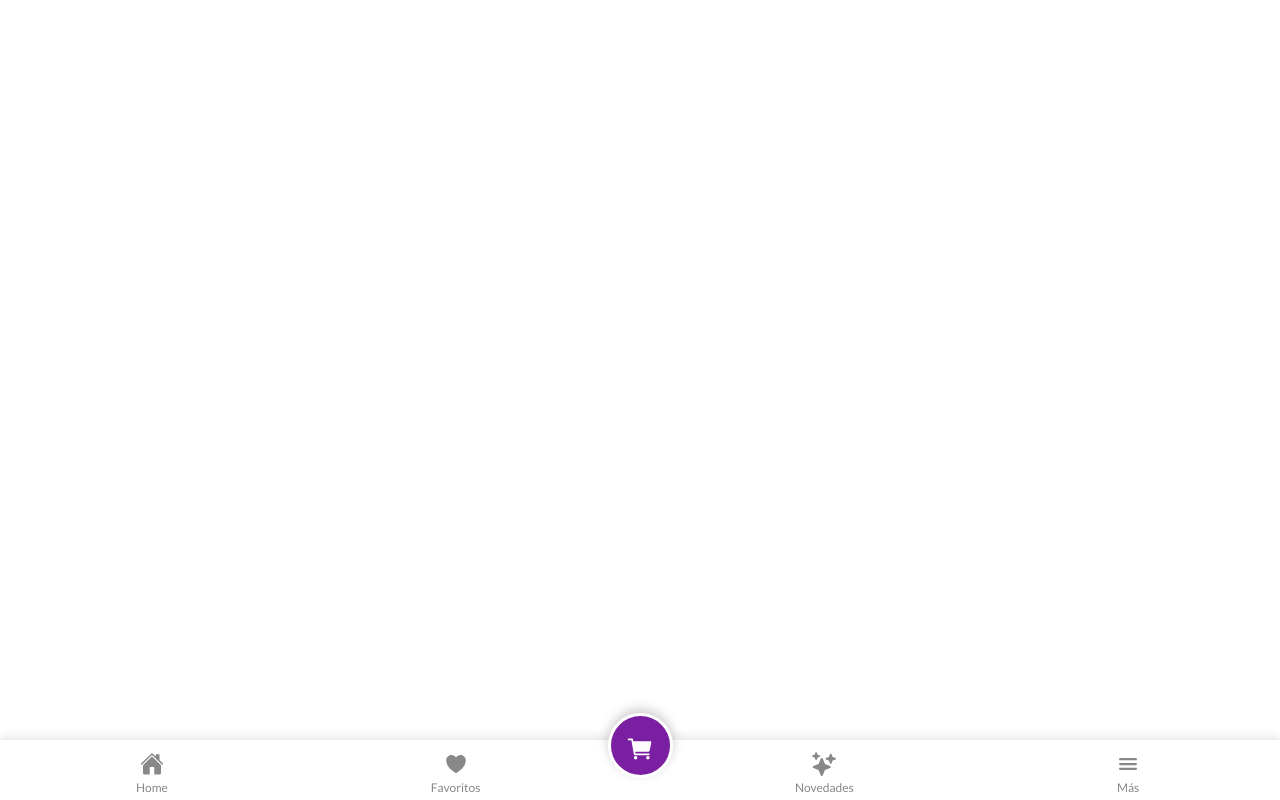
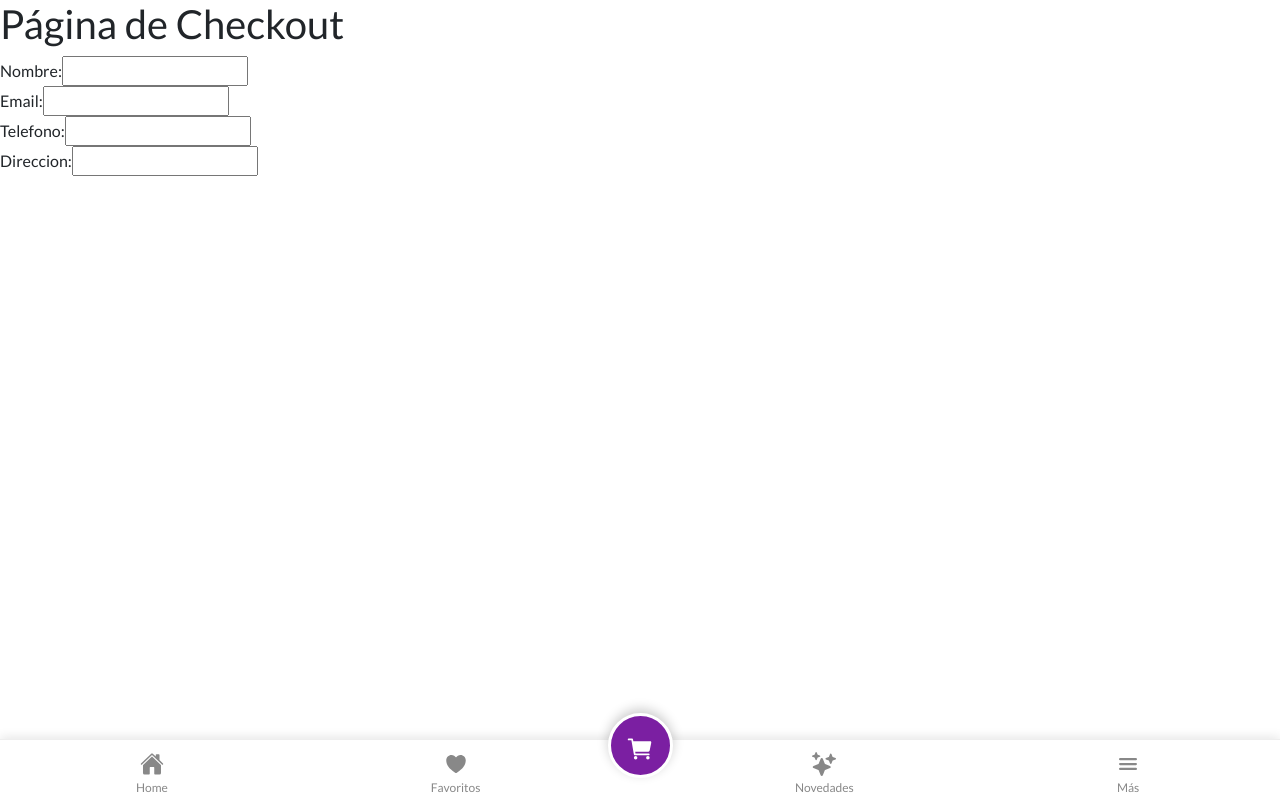
Before and after one commit to joajose8209/proyecto-e-commerce, a React (Vite) app: page /checkout in a window 1280 px wide. Built offline with nearby package versions, Linux system fonts and the light colour scheme.

Commit message:
Tarjeta 1 Sprint 12, Ruta y estructura del formulario

```diff
--- a/src/App.jsx
+++ b/src/App.jsx
@@ -10,6 +10,7 @@ import FavoritesPage from './pages/FavoritesPage';
 import CartPage from './pages/CartPage';
 import NovedadesPage from './pages/NovedadesPage';
 import MorePage from './pages/MorePage';
+import CheckoutPage from './pages/CheckoutPage';
 
 
 import Navbar from './components/Navbar';
@@ -142,6 +143,7 @@ element={<CartPage />}
 />
 <Route path="/novedades" element={<NovedadesPage productos={todosLosProductos} />} />
 <Route path="/mas" element={<MorePage />} />
+<Route path='/checkout' element={<CheckoutPage />} />
 </Routes>
 </main>
 <Navbar />
--- a/src/pages/CartPage.jsx
+++ b/src/pages/CartPage.jsx
@@ -54,7 +54,7 @@ return (
 <span>Total:</span>
 <span>${total}</span>
 </div>
-<button className="btn-checkout">Finalizar Compra</button>
+<Link to="/checkout" className="btn-checkout">Finalizar Compra</Link>
 </div>
 </div>
 )}
--- /dev/null
+++ b/src/pages/CheckoutPage.jsx
@@ -0,0 +1,29 @@
+import React from 'react';
+
+const CheckoutPage = () => {
+return (
+<div>
+<h1>Página de Checkout</h1>
+<form>
+<div>
+<label htmlFor='nombre'>Nombre:</label>
+<input type="text" id='nombre' name='nombre' />
+</div>
+<div>
+<label htmlFor='email'>Email:</label>
+<input type="email" id='email' name='email' />
+</div>
+<div>
+<label htmlFor='telefono'>Telefono:</label>
+<input type="tel" id='telefono' name='telefono' />
+</div>
+<div>
+<label htmlFor='direccion'>Direccion:</label>
+<input type="text" id='direccion' name='direccion' />
+</div>
+</form>
+</div>
+);
+};
+
+export default CheckoutPage;
```
